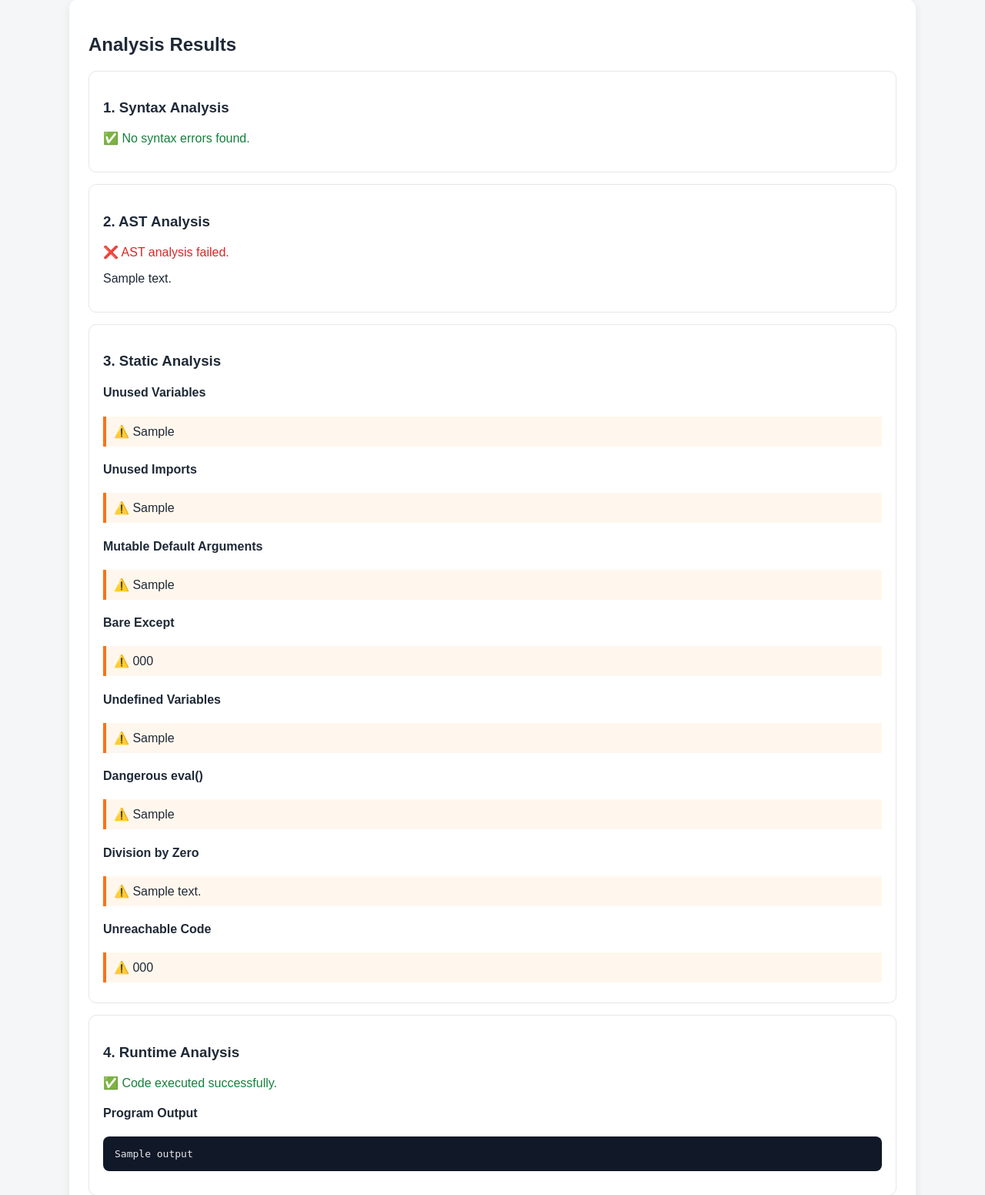
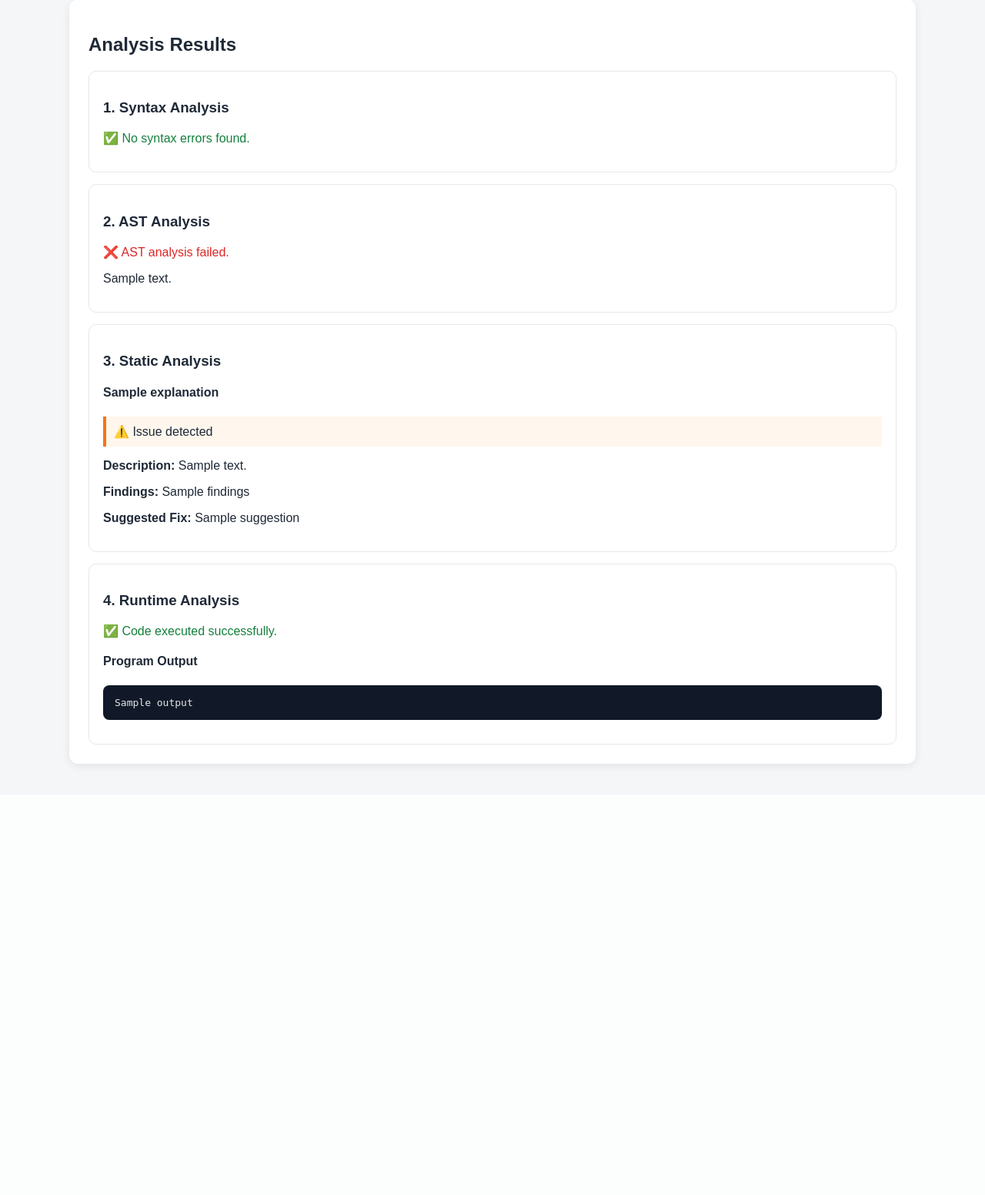
Before and after one commit to Nitheesha-Gundloor/BugLens, a Flask app: template templates/index.html in a window 1280 px wide. Shown: the part 737-2289 px from the top of the page at 77% size. After the commit the page ends 1736 px from the top, so only its background shows below. Run offline with Flask 3, Linux system fonts and the light colour scheme; the template is opened without the code that fills it: most values are stand-ins (such as "Sample title", 1, 10 or a date in 2020); parts of the project's set-up code (start-up, migrations or seed data) failed here and were passed over.

Commit message:
Add bug explanations and fix suggestions

```diff
--- a/templates/index.html
+++ b/templates/index.html
@@ -123,149 +123,51 @@
 
         </div>
 
+       <!-- Static Analysis -->
+<div class="result-card">
 
-        <!-- Static Analysis -->
-        <div class="result-card">
+    <h3>3. Static Analysis</h3>
 
-            <h3>3. Static Analysis</h3>
+    {% for issue_type, issue in result.static.items() %}
 
+        <div class="issue-section">
 
-            <h4>Unused Variables</h4>
+            <h4>{{ issue.explanation.title }}</h4>
 
-            {% if result.static.unused_variables %}
+            {% if issue.findings %}
 
                 <div class="issue">
-                    ⚠️ {{ result.static.unused_variables }}
+                    ⚠️ Issue detected
                 </div>
+
+                <p>
+                    <strong>Description:</strong>
+                    {{ issue.explanation.description }}
+                </p>
+
+                <p>
+                    <strong>Findings:</strong>
+                    {{ issue.findings }}
+                </p>
+
+                <p>
+                    <strong>Suggested Fix:</strong>
+                    {{ issue.explanation.suggestion }}
+                </p>
 
             {% else %}
 
                 <p class="success">
-                    ✅ No unused variables found.
-                </p>
-
-            {% endif %}
-
-
-            <h4>Unused Imports</h4>
-
-            {% if result.static.unused_imports %}
-
-                <div class="issue">
-                    ⚠️ {{ result.static.unused_imports }}
-                </div>
-
-            {% else %}
-
-                <p class="success">
-                    ✅ No unused imports found.
-                </p>
-
-            {% endif %}
-
-
-            <h4>Mutable Default Arguments</h4>
-
-            {% if result.static.mutable_defaults %}
-
-                <div class="issue">
-                    ⚠️ {{ result.static.mutable_defaults }}
-                </div>
-
-            {% else %}
-
-                <p class="success">
-                    ✅ No mutable default arguments found.
-                </p>
-
-            {% endif %}
-
-
-            <h4>Bare Except</h4>
-
-            {% if result.static.bare_except %}
-
-                <div class="issue">
-                    ⚠️ {{ result.static.bare_except }}
-                </div>
-
-            {% else %}
-
-                <p class="success">
-                    ✅ No bare except blocks found.
-                </p>
-
-            {% endif %}
-
-
-            <h4>Undefined Variables</h4>
-
-            {% if result.static.undefined_variables %}
-
-                <div class="issue">
-                    ⚠️ {{ result.static.undefined_variables }}
-                </div>
-
-            {% else %}
-
-                <p class="success">
-                    ✅ No undefined variables found.
-                </p>
-
-            {% endif %}
-
-
-            <h4>Dangerous eval()</h4>
-
-            {% if result.static.dangerous_eval %}
-
-                <div class="issue">
-                    ⚠️ {{ result.static.dangerous_eval }}
-                </div>
-
-            {% else %}
-
-                <p class="success">
-                    ✅ No dangerous eval() usage found.
-                </p>
-
-            {% endif %}
-
-
-            <h4>Division by Zero</h4>
-
-            {% if result.static.division_by_zero %}
-
-                <div class="issue">
-                    ⚠️ {{ result.static.division_by_zero }}
-                </div>
-
-            {% else %}
-
-                <p class="success">
-                    ✅ No division by zero detected.
-                </p>
-
-            {% endif %}
-
-
-            <h4>Unreachable Code</h4>
-
-            {% if result.static.unreachable_code %}
-
-                <div class="issue">
-                    ⚠️ {{ result.static.unreachable_code }}
-                </div>
-
-            {% else %}
-
-                <p class="success">
-                    ✅ No unreachable code found.
+                    ✅ No issues detected.
                 </p>
 
             {% endif %}
 
         </div>
+
+    {% endfor %}
+
+</div>
 
 
         <!-- Runtime Analysis -->
```
Also changed, not shown: analyzers/bug_analyzer.py (+10 -2 lines), analyzers/explanation_engine.py (added, +60 -0 lines), tests/test_bug_analyzer.py (+8 -5 lines), tests/test_explanation.py (added, +22 -0 lines).
